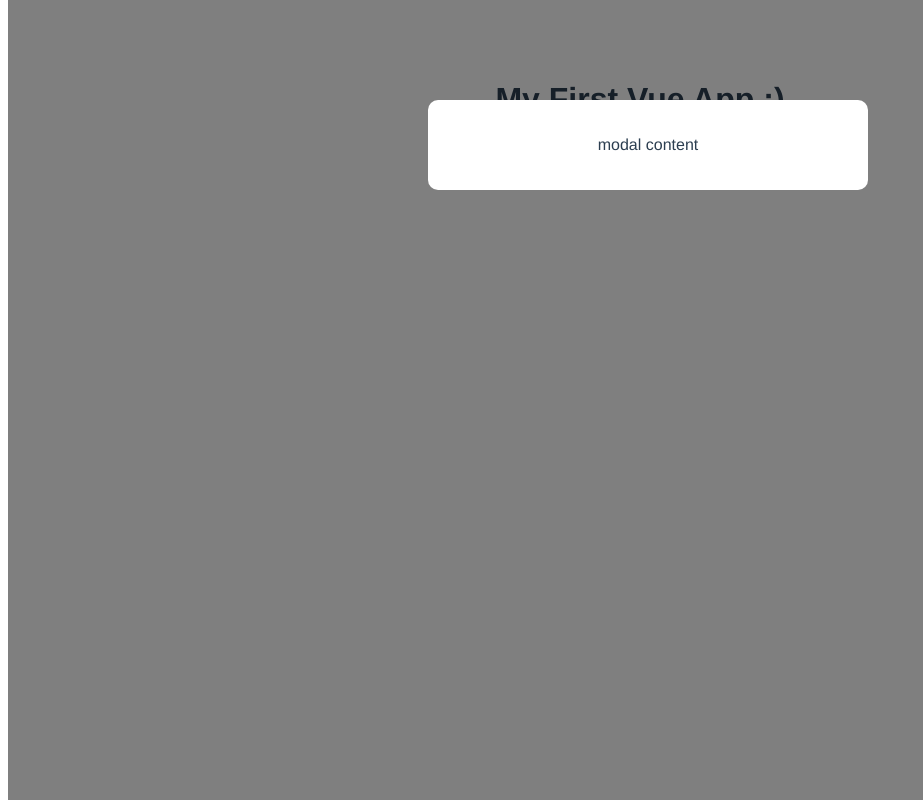
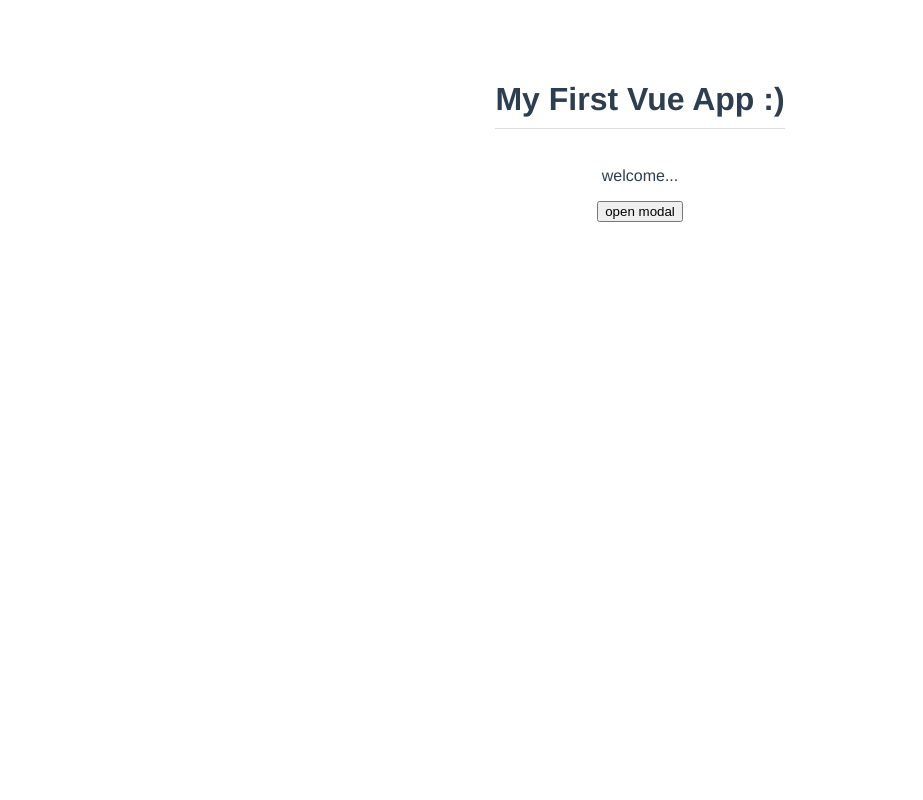
Before and after one commit to deeepak-me/vue3-roadmap, a Vue app in the folder modal-project/: page / in a window 1280 px wide. Shown: the whole page, without its empty margins (0-923 px from the left). Built offline with nearby package versions, Linux system fonts and the light colour scheme.

Commit message:
feat: props

```diff
--- a/modal-project/src/App.vue
+++ b/modal-project/src/App.vue
@@ -1,6 +1,10 @@
 <template>
   <h1>{{ title }}</h1>
-  <Modal />
+  <p>welcome...</p>
+  <div v-if="showModal">
+    <Modal :header="header" :text="text" theme="sale" @close="toggleModal" />
+  </div>
+  <button @click="toggleModal">open modal</button>
 </template>
 
 <script>
@@ -12,7 +16,15 @@ export default {
   data() {
     return {
       title: "My First Vue App :)",
+      header: "sign up for the Giveaway",
+      text: "grab your deal",
+      showModal: false,
     };
+  },
+  methods: {
+    toggleModal() {
+      this.showModal = !this.showModal;
+    },
   },
 };
 </script>
```
